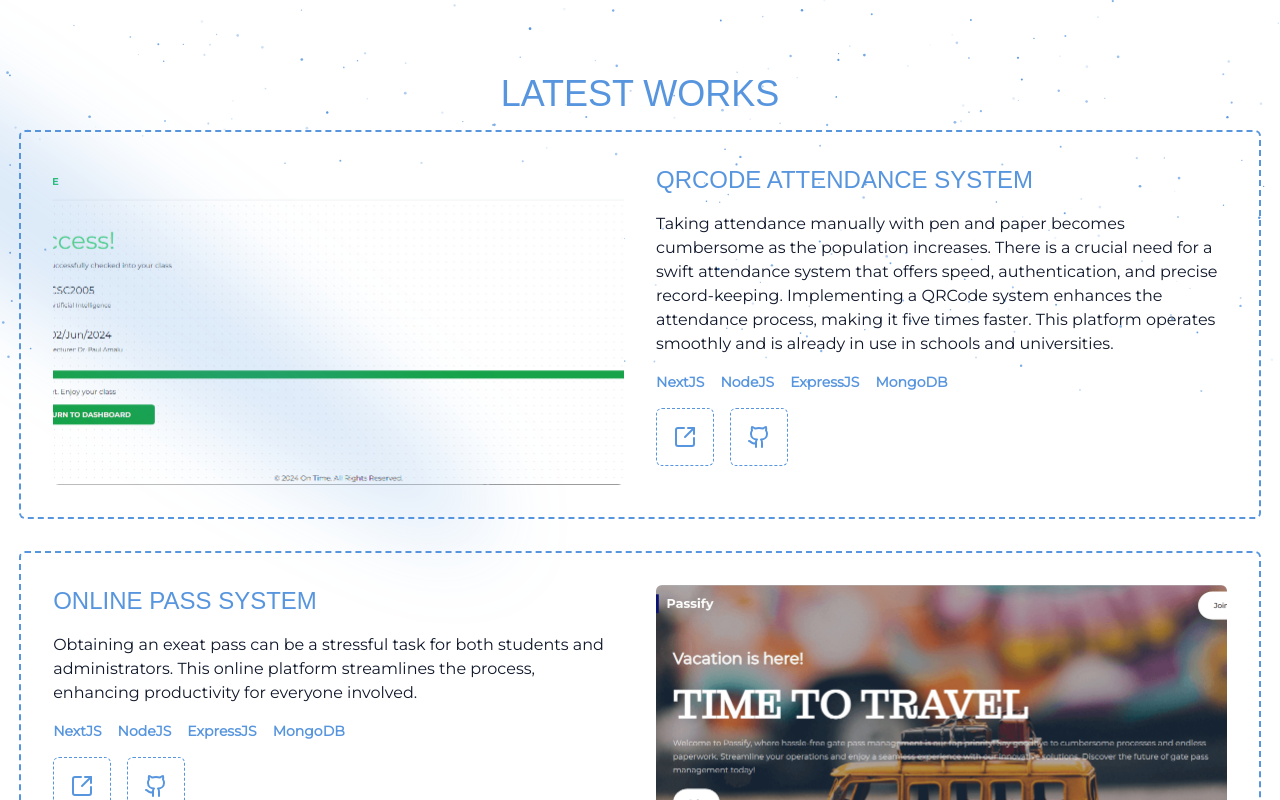
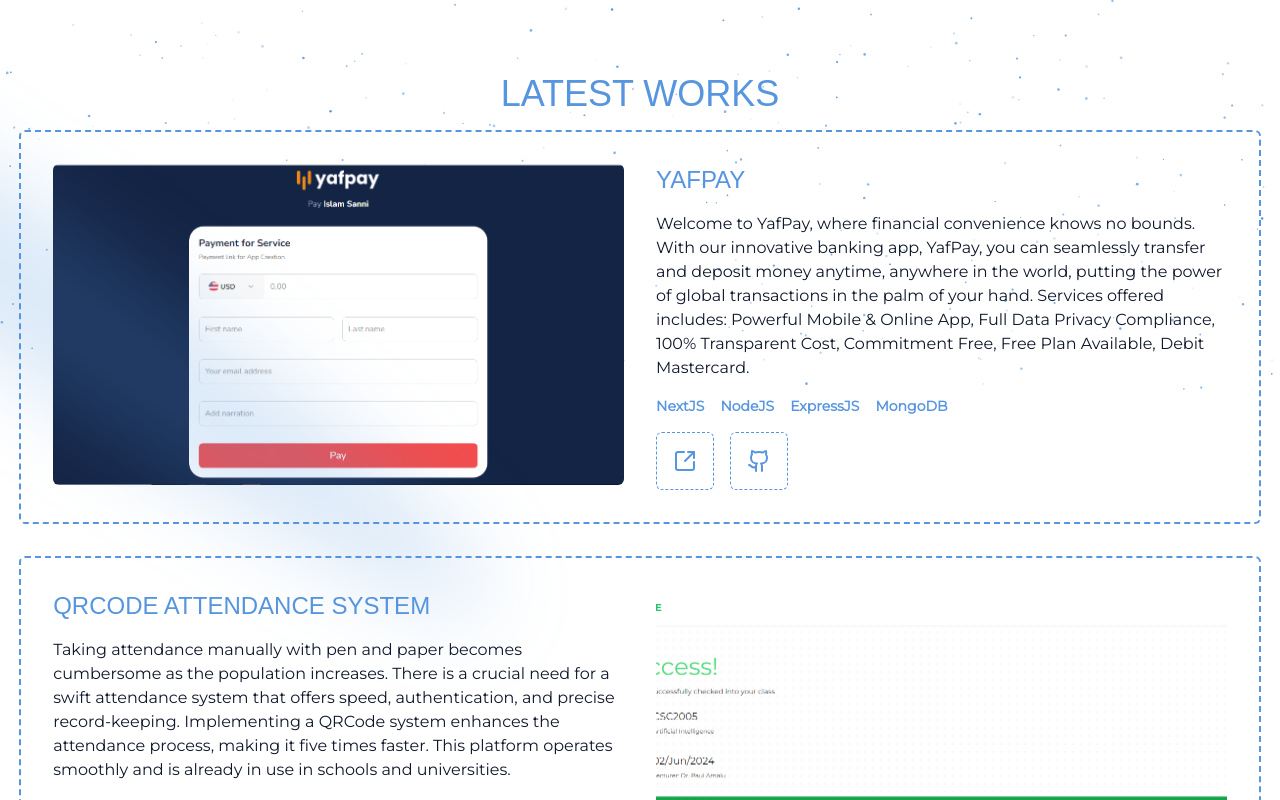
Before and after one commit to tomiwa-adelae/tomiwa-adelae, a Next.js app: page / in a window 1280 px wide. Shown: the part 1080-1880 px from the top of the page. Built offline with nearby package versions, Linux system fonts and the light colour scheme; a web font is replaced by a local one.

Commit message:
Added Yafpay to my list of latest works

```diff
--- a/constants/index.ts
+++ b/constants/index.ts
@@ -33,13 +33,40 @@ export const contact = [
 
 export const latestWorks = [
 	{
+		image: "/assets/yafpay.png",
+		title: "YafPay",
+		description:
+			"Welcome to YafPay, where financial convenience knows no bounds. With our innovative banking app, YafPay, you can seamlessly transfer and deposit money anytime, anywhere in the world, putting the power of global transactions in the palm of your hand. Services offered includes: Powerful Mobile & Online App, Full Data Privacy Compliance, 100% Transparent Cost, Commitment Free, Free Plan Available, Debit Mastercard.",
+		github: "https://github.com/ashu378/yafpay-website",
+		website: "https://yafpay.com/",
+		style: "order-first",
+		stack: [
+			{
+				name: "NextJS",
+				link: "https://nextjs.org/",
+			},
+			{
+				name: "NodeJS",
+				link: "https://nodejs.org/en",
+			},
+			{
+				name: "ExpressJS",
+				link: "https://expressjs.com/",
+			},
+			{
+				name: "MongoDB",
+				link: "https://www.mongodb.com/",
+			},
+		],
+	},
+	{
 		image: "/assets/ontime.png",
 		title: "QRCode Attendance system",
 		description:
 			"Taking attendance manually with pen and paper becomes cumbersome as the population increases. There is a crucial need for a swift attendance system that offers speed, authentication, and precise record-keeping. Implementing a QRCode system enhances the attendance process, making it five times faster. This platform operates smoothly and is already in use in schools and universities.",
 		github: "https://github.com/tomiwa-adelae/On-Time",
-		website: "http://ontime-zeta.vercel.app/",
-		style: "order-first",
+		website: "https://ontime-zeta.vercel.app/",
+		style: "order-last",
 		stack: [
 			{
 				name: "NextJS",
@@ -66,7 +93,7 @@ export const latestWorks = [
 			"Obtaining an exeat pass can be a stressful task for both students and administrators. This online platform streamlines the process, enhancing productivity for everyone involved.",
 		github: "https://github.com/tomiwa-adelae/Online-pass-system",
 		website: "https://passify-eight.vercel.app/",
-		style: "order-last",
+		style: "order-first",
 		stack: [
 			{
 				name: "NextJS",
@@ -93,7 +120,7 @@ export const latestWorks = [
 			"Publicity is a crucial factor in enhancing a university's reputation. A website for the Student Assembly of Ajayi Crowther University would highlight the school's activities and achievements. This website features events, news, information about the executives, press release archives, and articles.",
 		github: "https://github.com/tomiwa-adelae/ACUSA",
 		website: "https://acusa.com.ng/",
-		style: "order-first",
+		style: "order-last",
 		stack: [
 			{
 				name: "HTML",
@@ -320,5 +347,7 @@ export const themes = [
 ];
 
 export const interestedFields = [
-	'Frontend development', 'Backend development', 'Full stack development'
-]
+	"Frontend development",
+	"Backend development",
+	"Full stack development",
+];
```
Also changed, not shown: public/assets/yafpay.png (added).
